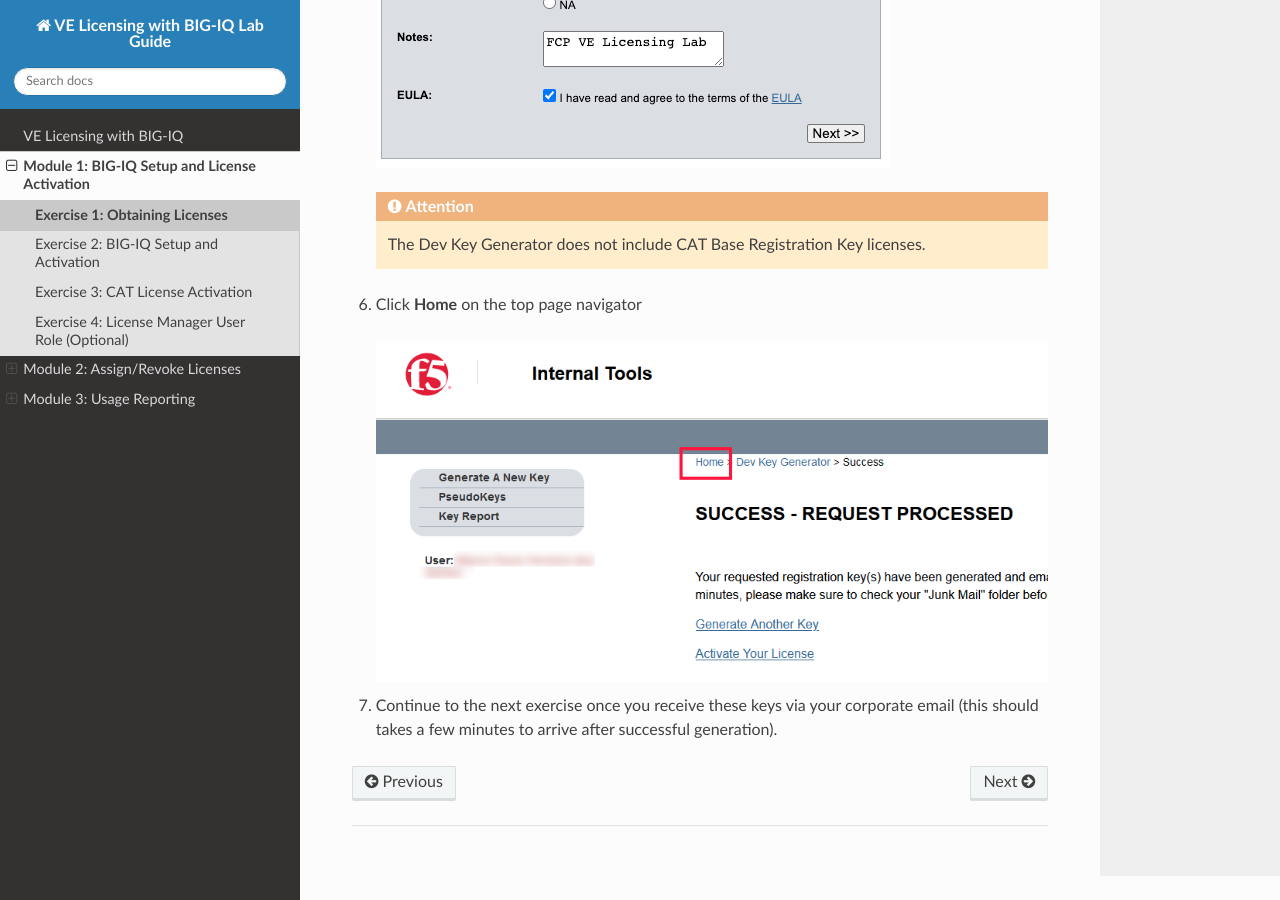
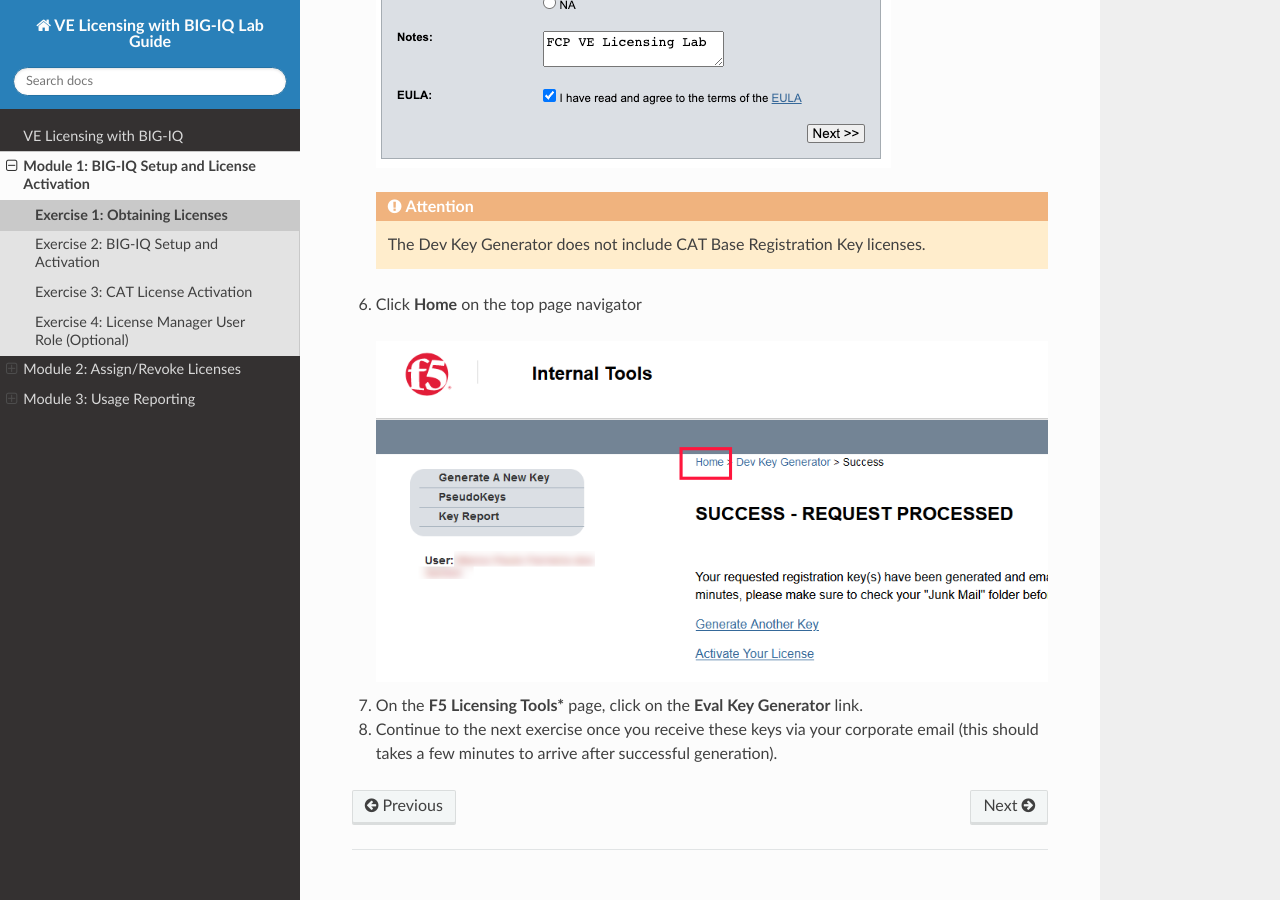
Before and after one commit to marcopaulo42/BIG-IQ-licensing-lab-guide, a Sphinx documentation site: the page built from docs/licensing/licenses.rst, in a window 1280 px wide and 900 px high, scrolled down 1387 px. Built offline with Sphinx 7.4.7 and the Read the Docs theme 2.0.0, drawn with Linux system fonts in a browser that asks for light colours.

Commit message:
Update licenses.rst

```diff
--- a/docs/licensing/licenses.rst
+++ b/docs/licensing/licenses.rst
@@ -37,5 +37,6 @@
 
    .. image:: ../images/Home.png
 
+#. On the **F5 Licensing Tools*** page, click on the **Eval Key Generator** link.
 
 #. Continue to the next exercise once you receive these keys via your corporate email (this should takes a few minutes to arrive after successful generation).
```
